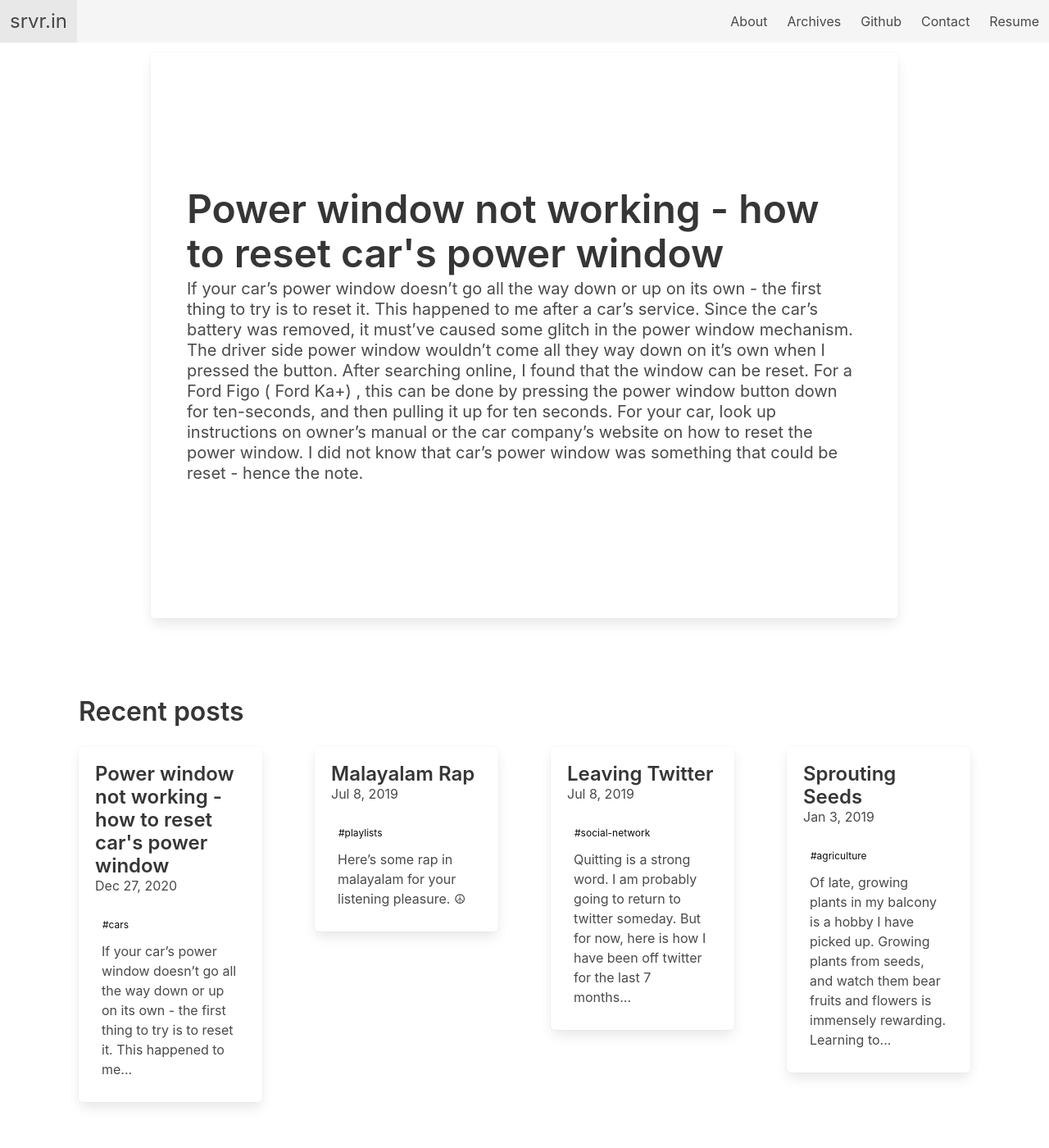
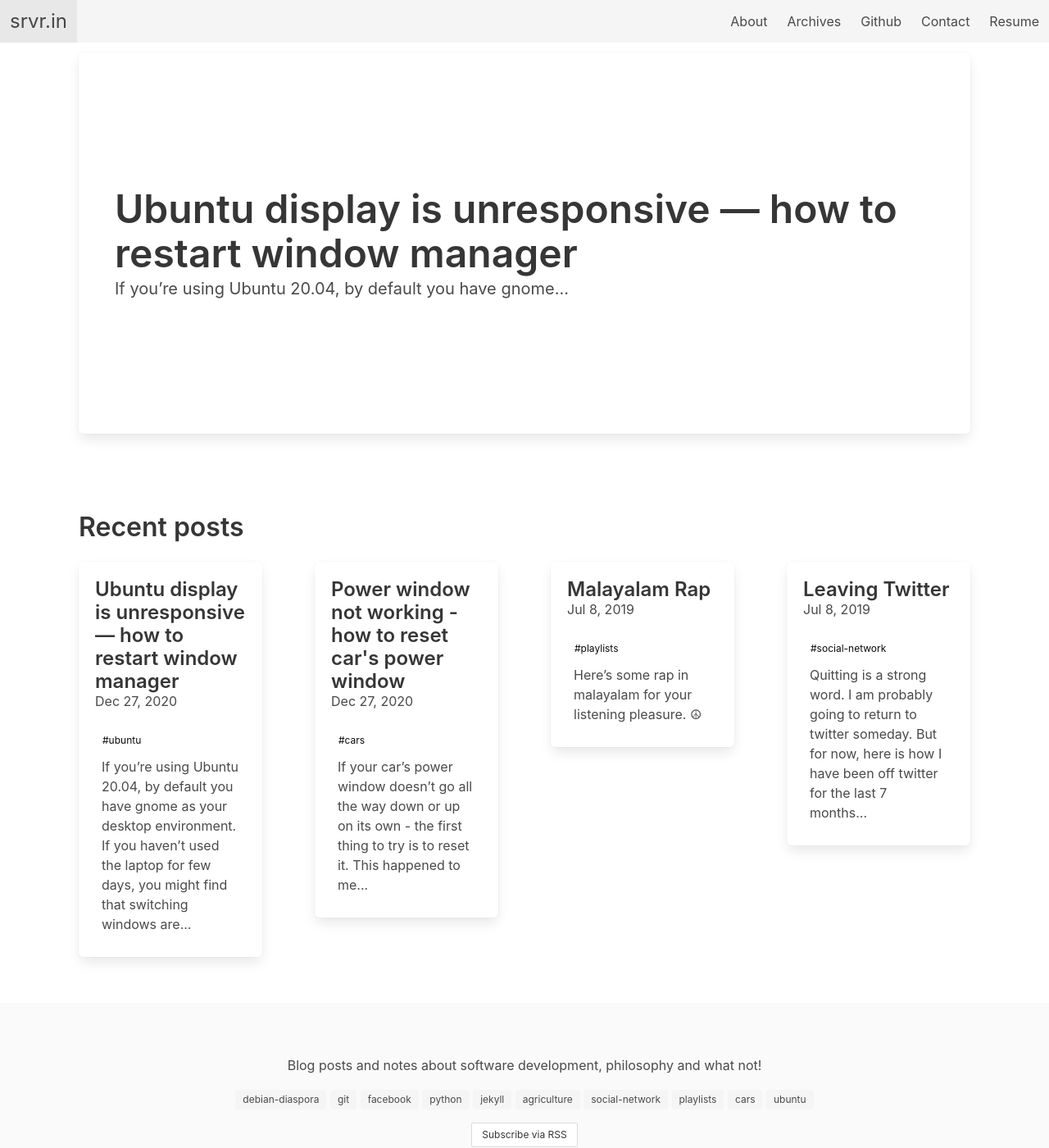
Before and after one commit to srih4ri/srih4ri.github.com, a Jekyll site: the page built from index.html, in a window 1280 px wide and 1400 px high. Shown: the whole window at 82% size. Built offline with Jekyll 4.4.1, drawn with Linux system fonts in a browser that asks for light colours.

Commit message:
Change style for latest post

```diff
--- /dev/null
+++ b/_posts/2020-12-27-ubuntu-display-is-unresponsive-how-to-restart-window-manager.md
@@ -0,0 +1,18 @@
+---
+layout: post
+title: Ubuntu display is unresponsive — how to restart window manager
+date: 2020-12-27 10:43
+comments: true
+categories: ubuntu
+---
+
+If you're using Ubuntu 20.04, by default you have gnome as your desktop environment. If you haven't used the laptop for few days, you might find that switching windows are sluggish or the desktop feels slow.
+
+To restart the window manager without having to close all your applications and login, you can try this :
+
+1. Press Alt+F2 to bring up the "Run a command" pop-up
+    ![ubuntu run dialog]({{site.url}}/assets/ubuntu_run_dialog.png)
+
+2. Type "r" in the prompt and hit enter. That's right, just the letter 'r'.
+
+3. Done! - you'll see a "restarting" message and in few seconds the window manager should restart and the sluggishness should be gone.
--- a/index.html
+++ b/index.html
@@ -4,7 +4,7 @@ layout: default
 <section class="is-hidden">
     {{site.description}}
 </section>
-<section class="section is-small container is-max-desktop">
+<section class="section container">
 
   {% for post in site.posts limit:1%}
   <div class="box">
@@ -12,10 +12,10 @@ layout: default
     <div class="hero-body">
       <div class="container">
         <h1 class="title">
-        <a class="title is-1" href="{{ post.url }}">{{ post.title | escape }}</a>
+          <a class="title is-1" href="{{ post.url }}">{{ post.title | escape }}</a>
         </h1>
         <p class="subtitle content">
-          {{post.content | strip_html | truncatewords:200 }}
+          {{post.content | strip_html | truncatewords:10 }}
         </p>
       </div>
     </div>
```
Also changed, not shown: assets/ubuntu_run_dialog.png (added).
